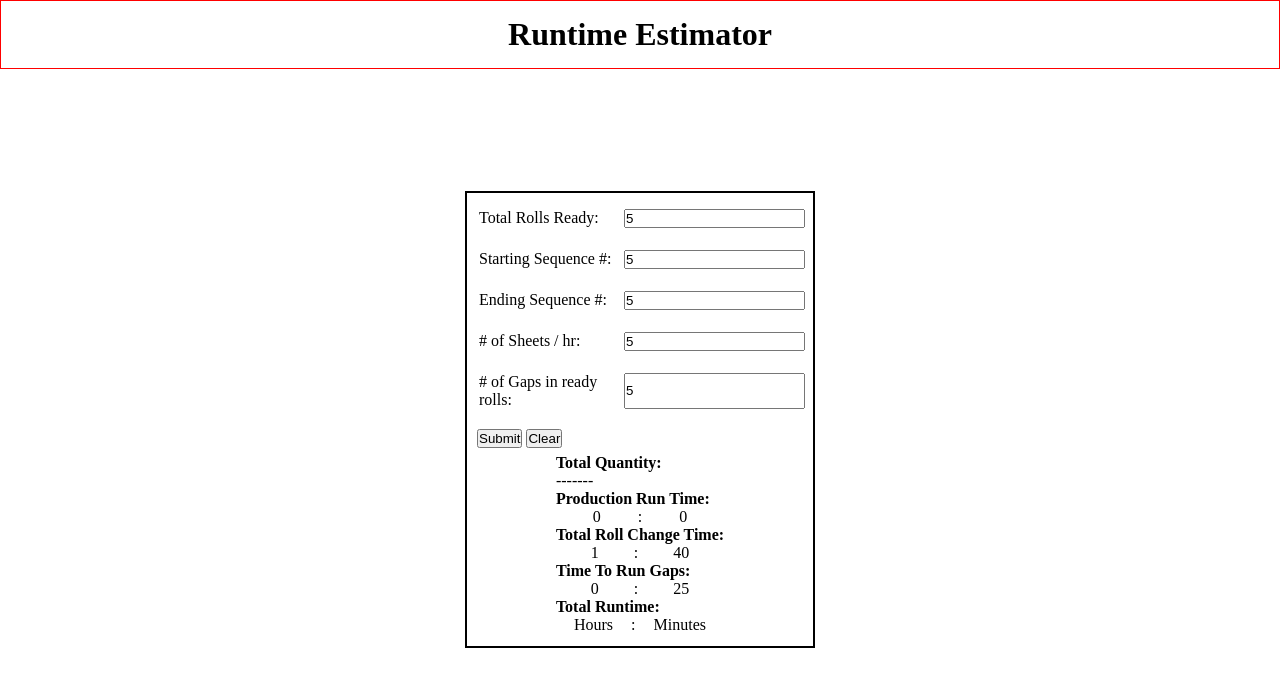
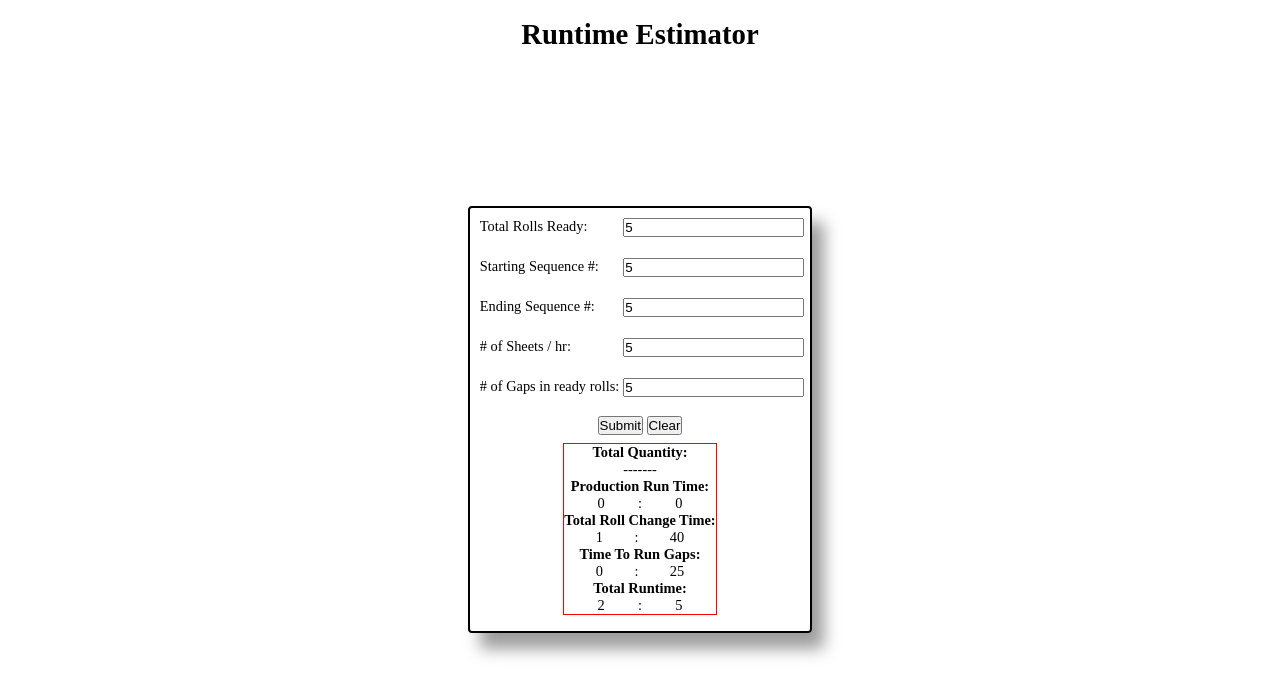
Before and after one commit to Jbugglin/rollr, a plain HTML site: page index.html in a window 1280 px wide. Both pictures are taken after typing "5", "5", "5", "5", "5" into the empty fields and a click on the button "Submit". Drawn offline with Linux system fonts and the light colour scheme.

Commit message:
Update - Final Testing
Will test further, still trying to figure out why the whole page/form shifts when focusing on an input.

```diff
--- a/actions.js
+++ b/actions.js
@@ -1,4 +1,4 @@
-//Get value
+//Global variables.
 let totalRolls = document.getElementById('totalReadyRolls');
 let rollsReady = 0;
 let rollsHours = 0;
@@ -9,6 +9,7 @@ let seqEnd = document.getElementById('seqEnd');
 let totalQty = 0;
 
 let prodVelo = document.getElementById('prodVelo');
+let prodTime = 0;
 let prodHours = 0;
 let prodMinutes = 0;
 
@@ -16,6 +17,35 @@ let numOfGaps = document.getElementById('numOfGaps');
 let gapHours = 0;
 let gapMinutes = 0;
 let gapTime = 0;
+
+let totalTime = 0;
+let totalHours = 0;
+let totalMinutes = 0;
+
+/**
+ *  Calculate total estimated runtime.
+ *      totalRunTime = production run time + roll change time + gap run time
+ */
+function calcTotalRuntime(){
+    console.log("Gaptime: " +gapTime);
+    console.log("Rolls: " +rollsReady);
+    console.log("Production: " +prodTime * 60); //Convert to minutes
+
+    totalTime = rollsReady + (prodTime * 60) + gapTime;
+    console.log(totalTime);
+    if (totalTime >= 60){
+        //Hours
+        totalHours = Math.floor(totalTime / 60);
+        document.getElementById("totalHours").innerHTML = totalHours;
+        //Minutes
+        totalMinutes = totalTime % 60;
+        document.getElementById("totalMinutes").innerHTML = totalMinutes.toFixed(0);
+    } else {
+        totalMinutes = totalTime;
+        document.getElementById("totalHours").innerHTML = totalHours;
+        document.getElementById("totalMinutes").innerHTML = totalMinutes.toFixed(0);
+    }
+}
 
 /**
  *  Calculates the total time for gaps in the roll due to print errors.
@@ -27,7 +57,7 @@ function calcGapRun(){
     gapTime = numOfGaps.value * 5; //Calculates 5 min per gap
     if (gapTime >= 60){
         gapHours = Math.floor(gapTime / 60);
-        gapMinutes = (gapTime % 60);
+        gapMinutes = gapTime % 60;
         document.getElementById("gapHours").innerHTML = gapHours;
         document.getElementById("gapMinutes").innerHTML = gapMinutes;
     } else {
@@ -45,7 +75,7 @@ function calcGapRun(){
  *              Once the total time exceeds 60 minutes, add up to hour.
  */
 function calcRollChange(){
-    rollsReady = Math.round((totalRolls.value * (1/3) * 60)); //Calculates 20 min per roll change.
+    rollsReady = Math.round(totalRolls.value * 20); //Calculates 20 min per roll change.
     if (rollsReady >= 60){
         rollsHours = Math.floor(rollsReady / 60);
         rollsMinutes = (rollsReady % 60);
@@ -66,9 +96,10 @@ function calcRollChange(){
  *          The decimal * 60 -> minutes.
  */
 function calcProdRun(){
-    prodHours = (totalQty / prodVelo.value);
-    prodMinutes = (prodHours % 1) * 60; //Mod 1 will return the decimal
-    document.getElementById("prodHours").innerHTML = Math.floor(prodHours);
+    prodTime = (totalQty / prodVelo.value)
+    prodHours = Math.floor(prodTime);
+    prodMinutes = (prodTime % 1) * 60; //Mod 1 will return the decimal
+    document.getElementById("prodHours").innerHTML = prodHours;
     document.getElementById("prodMinutes").innerHTML = prodMinutes.toFixed(0);
 }
 
@@ -103,4 +134,5 @@ estimateForm.addEventListener("submit", (e) => {
     calcProdRun();
     calcRollChange();
     calcGapRun();
+    calcTotalRuntime();
 });
--- a/index.html
+++ b/index.html
@@ -2,7 +2,7 @@
 <html lang="en">
 <head>
     <meta charset="UTF-8">
-    <meta name="viewport" content="width=device-width, initial-scale=1.0, user-scalable=no">
+    <meta name="viewport" content="width=device-width, initial-scale=1.0, user-scalable=no, interactive-widget=resizes-content">
     <link rel="stylesheet" href="style.css">
     <title>Roll Estimator -JB-</title>
 </head>
--- a/style.css
+++ b/style.css
@@ -10,11 +10,10 @@ body {
 }
 
 body {
-    font-size: 1rem;
+    font-size: 0.9rem;
 }
 
 header {
-    border: 1px solid red;
     width: 100%;
     height: 69px;
     display: flex;
@@ -33,25 +32,38 @@ main {
 
 .container {
     transform: translateY(-50px);
-    padding: 10px;
+    padding: 0.5rem;
     display: flex;
     flex-direction: column;
     justify-content: center;
     align-items: center;
     max-width: 350px;
     border: 2px solid black;
+    box-shadow: 0.75rem 1rem 1rem rgba(0, 0, 0, 0.389);
+    border-radius: 0.25rem;
+
 }
 
 #user-input {
-    margin: 0.25rem auto;
+    text-align: center;
 }
 
 #output {
-    margin: 0.125rem auto;
+    margin: 0.5rem;
+    border: 1px solid red;
 }
 
 #output span {
     font-weight: 700;
+}
+
+#totalQtyContainer,
+#quantityRunTime,
+#rollChangeTime,
+#rollGapTime,
+#totalRunTime {
+    text-align: center;
+    width: 100%;
 }
 
 .user-input-field {
```
